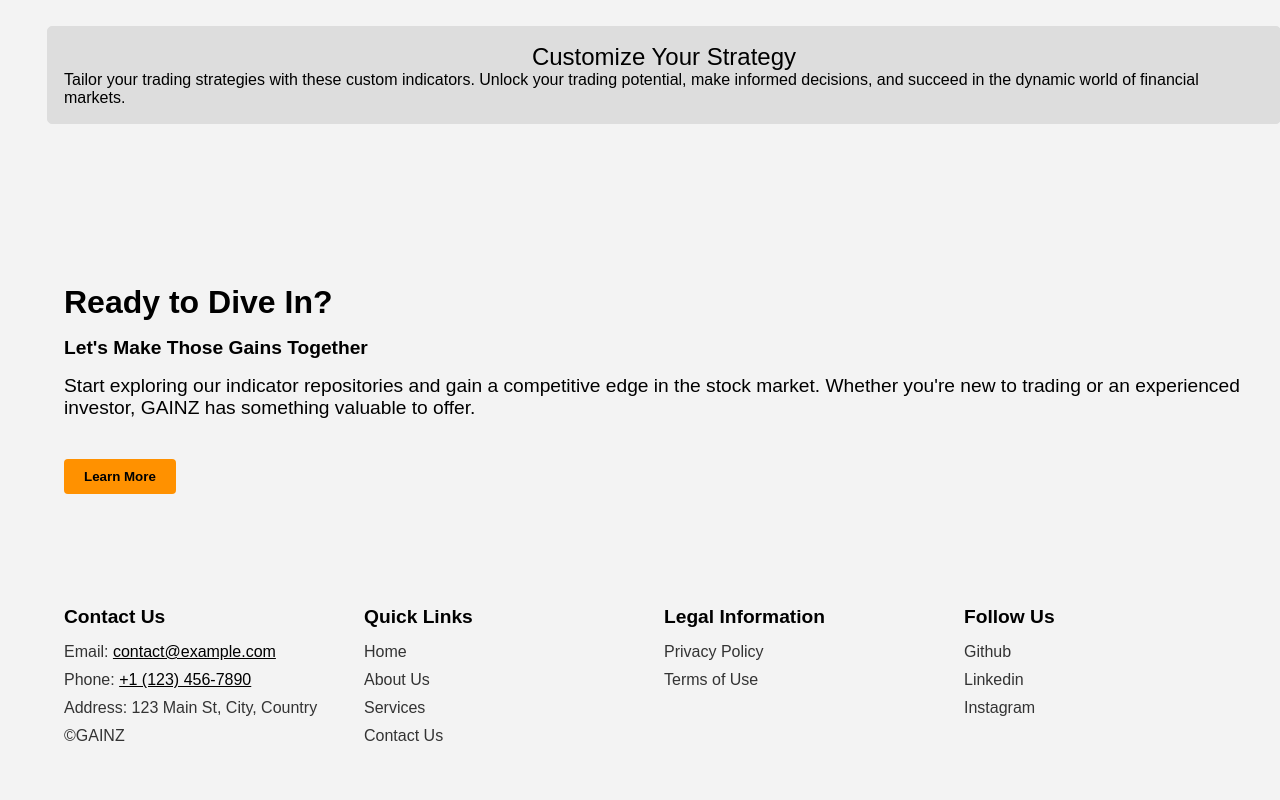
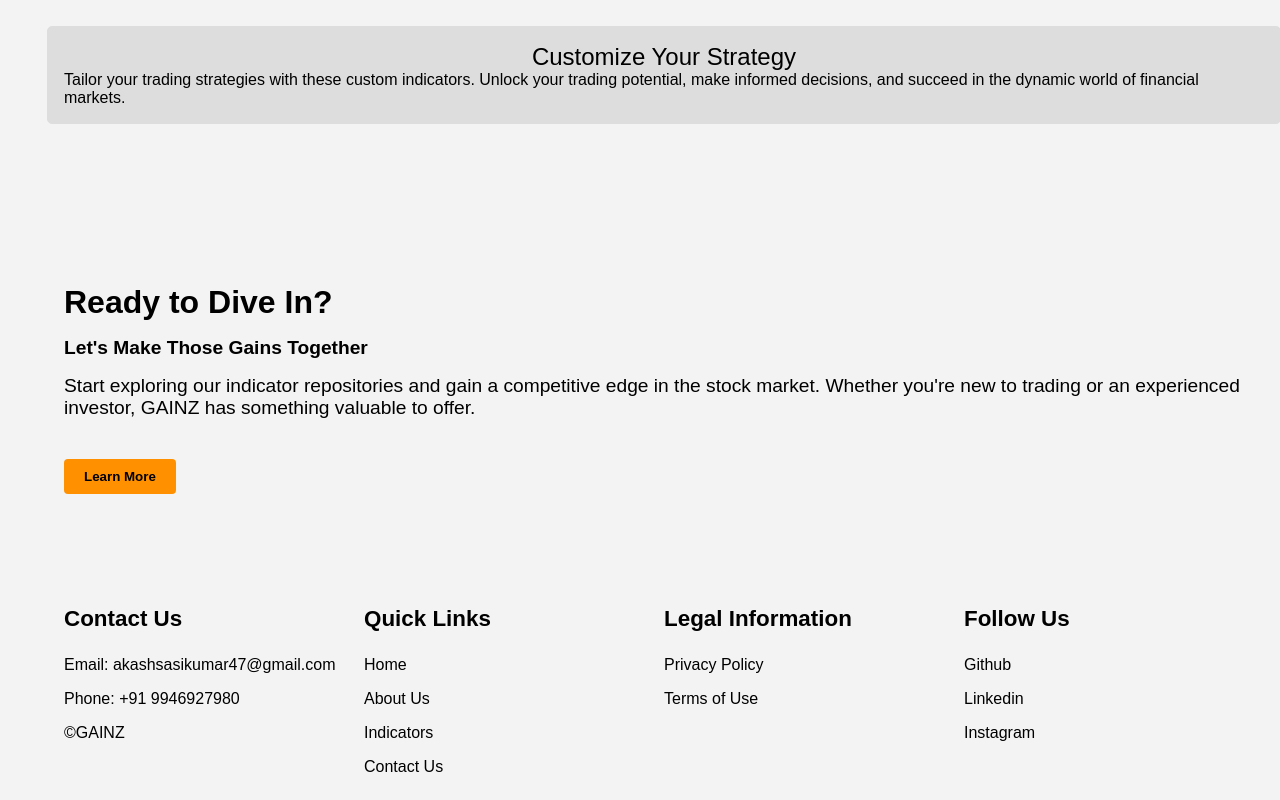
Before and after one commit to AkashSasikumar47/Gainz-Trading-Indicators, a React (Create React App) app in the folder client/: page / in a window 1280 px wide. Shown: the part 1479-2279 px from the top of the page. Before the commit the page ends 2245 px from the top, so only its background shows below. Built offline with nearby package versions, Linux system fonts and the light colour scheme.

Commit message:
Update Footer

```diff
--- a/client/src/components/Home/Footer/Footer.css
+++ b/client/src/components/Home/Footer/Footer.css
@@ -10,10 +10,10 @@
 }
 
 .Footer h3 {
-    font-size: 1.2rem;
-    font-weight: 600;
-    color: #000;
-    margin-bottom: 10px;
+    font-size: 1.4rem;
+    font-weight: 700;
+    color: #000000;
+    margin-bottom: 16px;
 }
 
 .FooterSection {
@@ -32,20 +32,30 @@
 .QuickLinks li,
 .LegalInfo li {
     margin: 0;
-    padding: 5px 0;
+    padding: 8px 0;
     font-size: 1rem;
-    color: #333;
+    color: #000000;
 }
 
 .QuickLinks a,
 .LegalInfo a {
-    color: #333;
+    color: #000000;
     text-decoration: none;
+    transition: color 0.3s;
 }
 
 .QuickLinks a:hover,
 .LegalInfo a:hover {
-    text-decoration: underline;
+    color: #ff9100;
+}
+
+.Footer a {
+    text-decoration: none;
+    transition: color 0.3s;
+}
+
+.Footer a:hover {
+    color: #ff9100;
 }
 
 @media (max-width: 768px) {
@@ -55,10 +65,4 @@
         align-items: center;
         text-align: center;
     }
-
-    .FooterSection {
-        width: 100%;
-        padding: 0;
-        text-align: center;
-    }
 }
--- a/client/src/components/Home/Footer/Footer.js
+++ b/client/src/components/Home/Footer/Footer.js
@@ -6,9 +6,8 @@ function Footer() {
         <div className="Footer">
             <div className="FooterSection ContactInfo">
                 <h3>Contact Us</h3>
-                <p>Email: <a href="mailto:contact@example.com">contact@example.com</a></p>
-                <p>Phone: <a href="tel:+11234567890">+1 (123) 456-7890</a></p>
-                <p>Address: 123 Main St, City, Country</p>
+                <p>Email: <a href="mailto:akashsasikumar47@gmail.com">akashsasikumar47@gmail.com</a></p>
+                <p>Phone: <a href="tel:+91 9946927980">+91 9946927980</a></p>
                 <p>&copy;GAINZ</p>
             </div>
             <div className="FooterSection QuickLinks">
@@ -16,23 +15,23 @@ function Footer() {
                 <ul>
                     <li><a href="/">Home</a></li>
                     <li><a href="/about">About Us</a></li>
-                    <li><a href="/services">Services</a></li>
+                    <li><a href="/indicators">Indicators</a></li>
                     <li><a href="/contact">Contact Us</a></li>
                 </ul>
             </div>
             <div className="FooterSection LegalInfo">
                 <h3>Legal Information</h3>
                 <ul>
-                    <li><a href="/privacy-policy">Privacy Policy</a></li>
-                    <li><a href="/terms-of-use">Terms of Use</a></li>
+                    <li><a href="/privacy">Privacy Policy</a></li>
+                    <li><a href="/terms">Terms of Use</a></li>
                 </ul>
             </div>
             <div className="FooterSection QuickLinks">
                 <h3>Follow Us</h3>
                 <ul>
-                    <li><a href="https://github.com">Github</a></li>
-                    <li><a href="https://www.linkedin.com">Linkedin</a></li>
-                    <li><a href="https://www.instagram.com">Instagram</a></li>
+                    <li><a href="https://github.com/AkashSasikumar47">Github</a></li>
+                    <li><a href="https://www.linkedin.com/in/akash-sasikumar47">Linkedin</a></li>
+                    <li><a href="https://www.instagram.com/akash__sasikumar">Instagram</a></li>
                 </ul>
             </div>
         </div>
```
